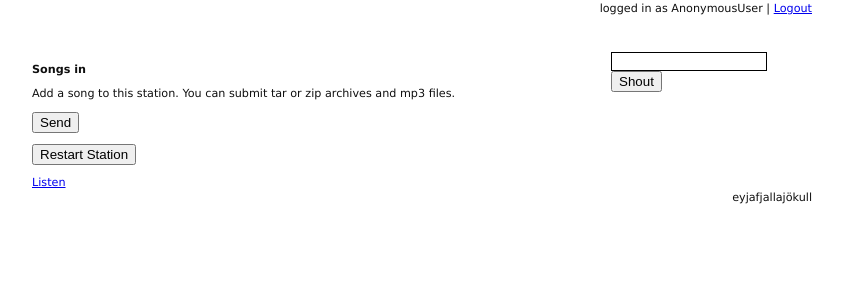
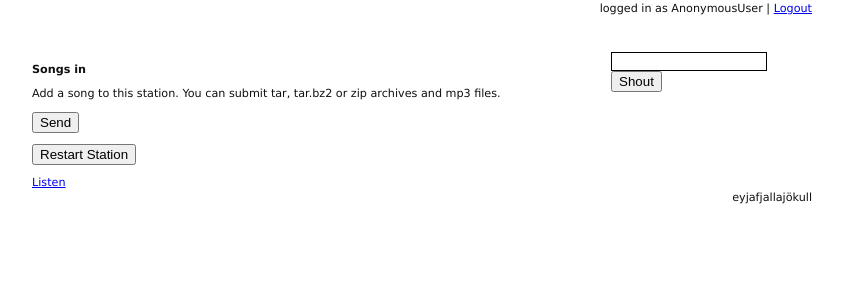
Before and after one commit to refik/uppsala, a Django app: template templates/radio/station.html in a window 1280 px wide. Shown: the part 79-379 px from the top of the page, without its empty margins (218-1061 px from the left). Run offline with Django 3.2, Linux system fonts and the light colour scheme; the template is opened without the code that fills it, so the values that code supplies are empty.

Commit message:
stated bz2 support on template

```diff
--- a/templates/radio/station.html
+++ b/templates/radio/station.html
@@ -9,7 +9,7 @@
 {% endfor %}
 </ul>
 
-<p>Add a song to this station. You can submit tar or zip archives and mp3 files.</p>
+<p>Add a song to this station. You can submit tar, tar.bz2 or zip archives and mp3 files.</p>
 <p>
 <form action="/fileshare/addRadioFile" method="post" enctype="multipart/form-data">
 	{{ form }}
```
